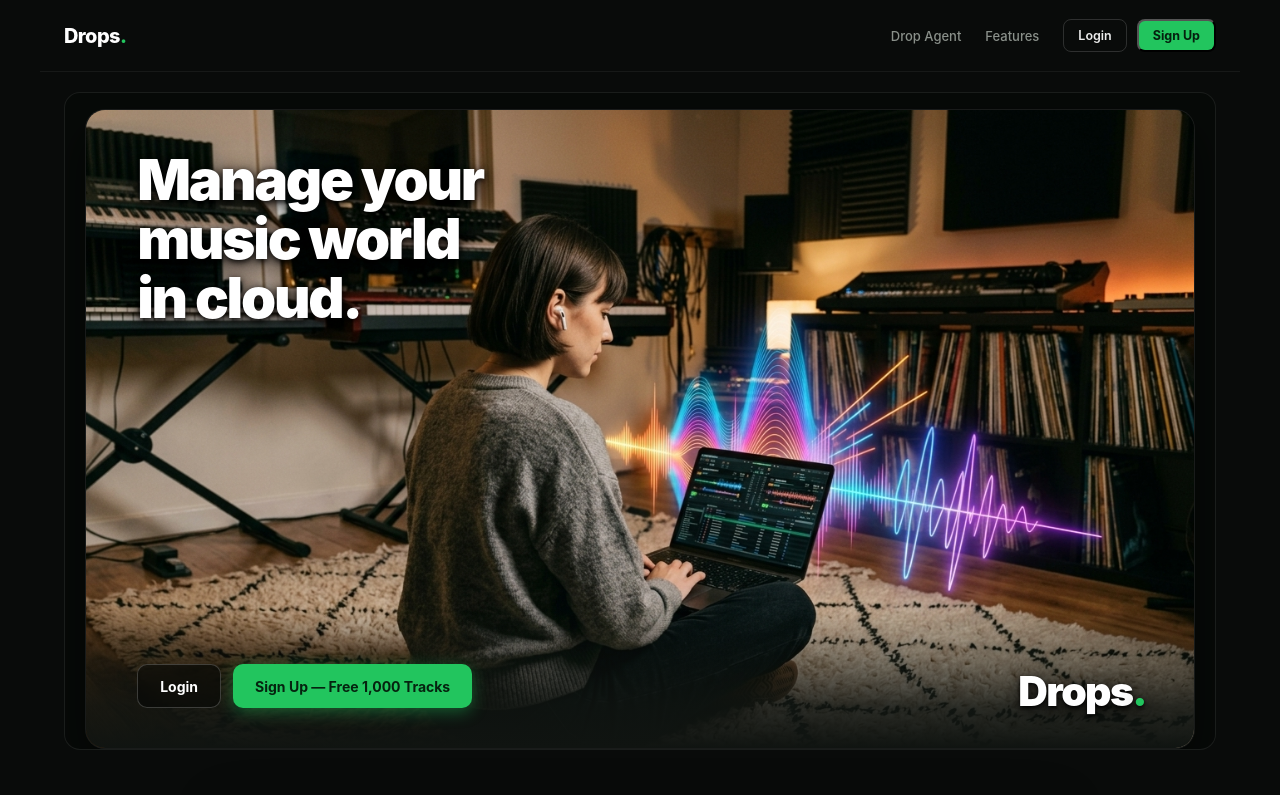
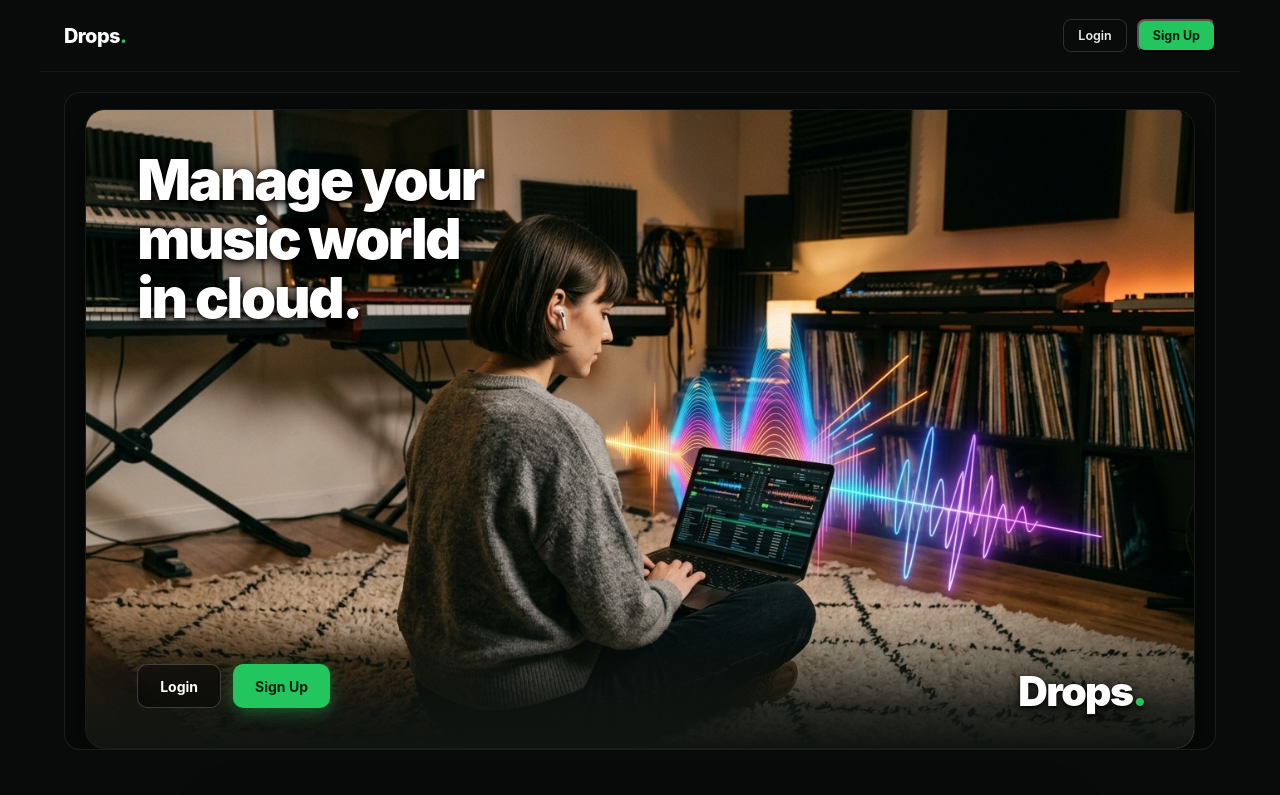
Before and after one commit to gianco-cesarei/drops-web-frontend, an Astro site: page / in a window 1280 px wide. Shown: the top 795 px of the page. Built offline with nearby package versions, Linux system fonts and the light colour scheme; Astro itself is replaced by a stand-in of ours; no server answers.

Commit message:
feat(landing): strictly Login and Sign Up as only buttons on nav and hero image

```diff
--- a/src/components/DropsLanding.tsx
+++ b/src/components/DropsLanding.tsx
@@ -146,8 +146,6 @@ export default function DropsLanding() {
           Drops<span className="logo-dot">.</span>
         </div>
         <nav className="landing-elite-nav">
-          <a href="#agent" className="nav-item">Drop Agent</a>
-          <a href="#features" className="nav-item">Features</a>
           {user ? (
             <a href="/app/download" className="nav-btn-primary">
               Console &rarr;
@@ -215,7 +213,7 @@ export default function DropsLanding() {
                     onClick={openSignUp}
                     className="landing-btn landing-btn-primary"
                   >
-                    Sign Up &mdash; Free 1,000 Tracks
+                    Sign Up
                   </button>
                 </div>
               )}
```
